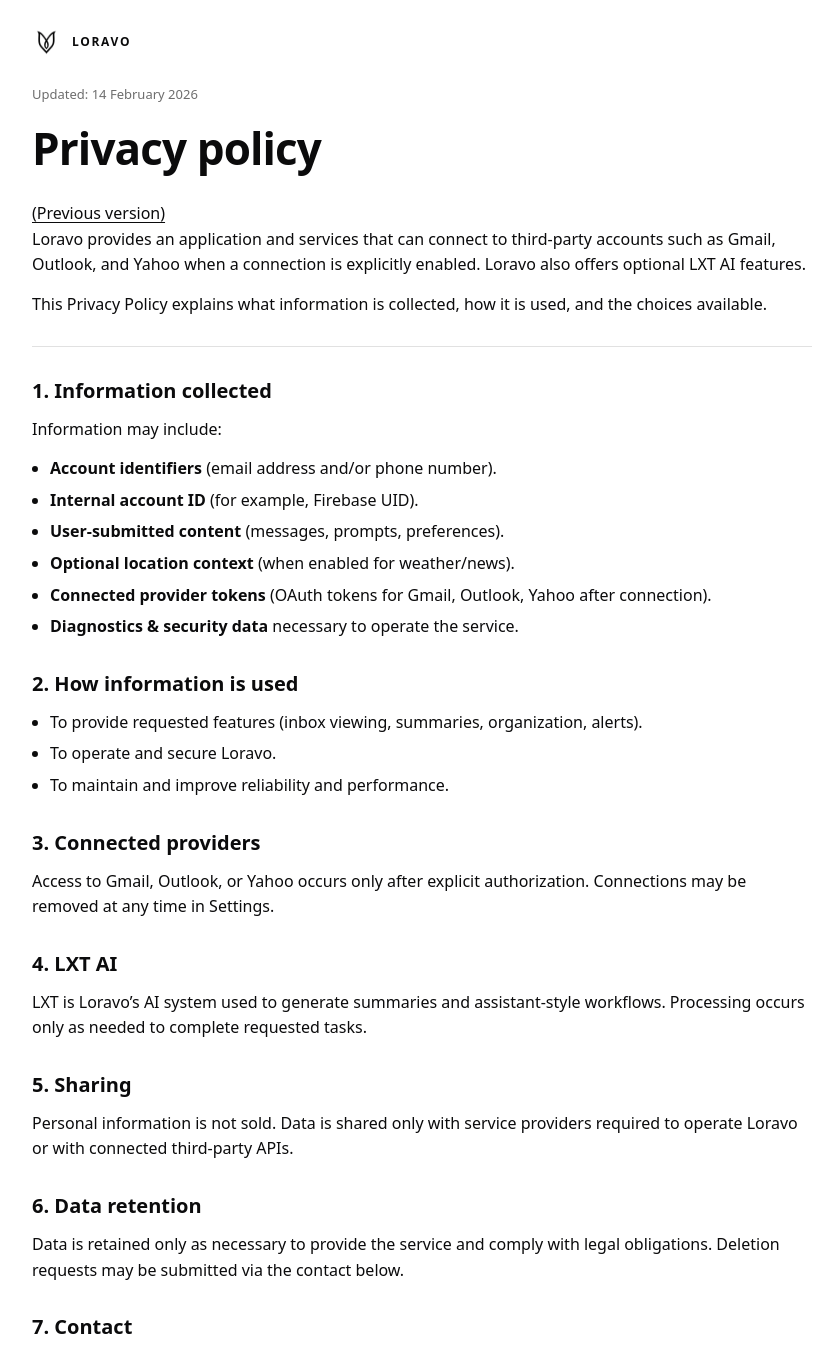
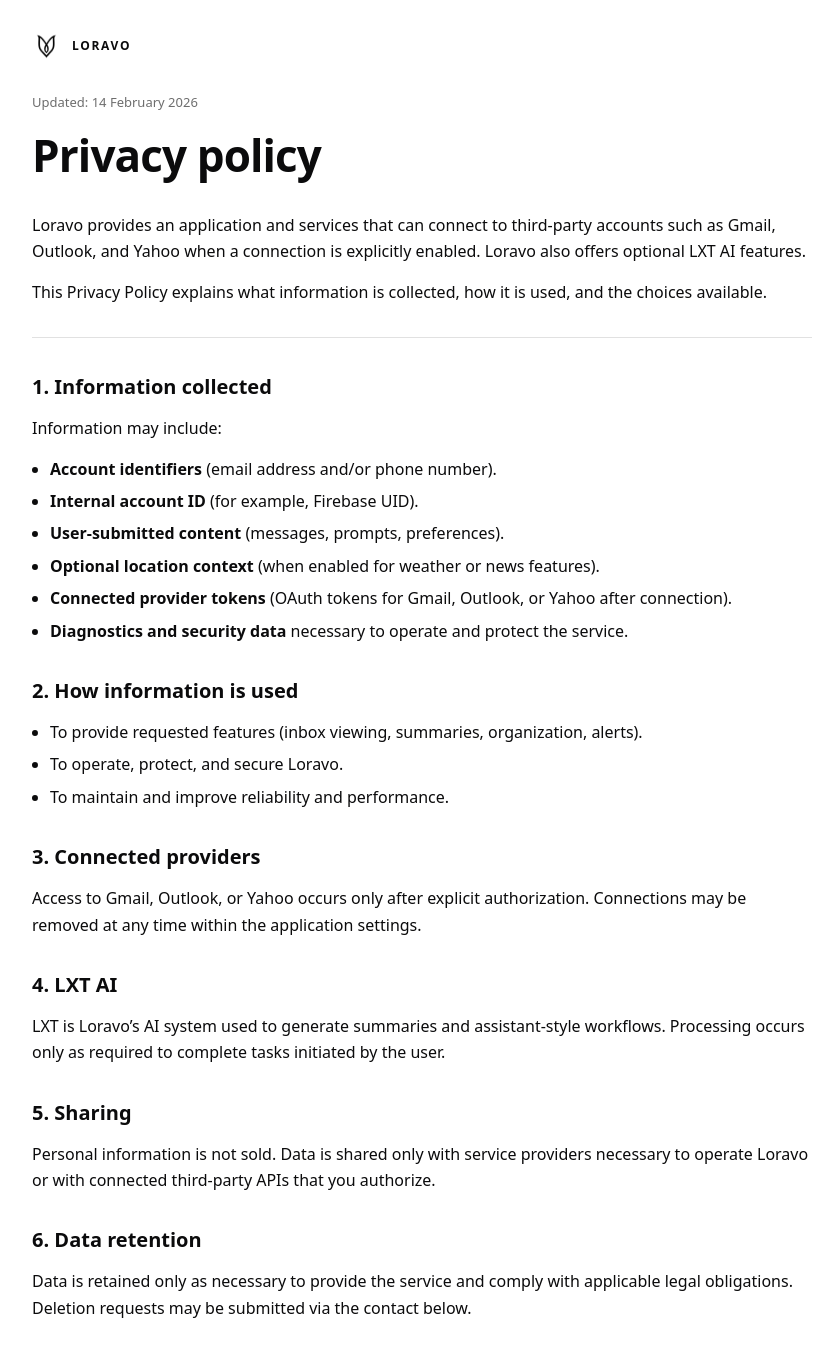
Before and after one commit to loravo/Loravo-backend, a website: page public/privacy.html in a window 1280 px wide. Shown: the top 1346 px of the page, without its empty margins (218-1057 px from the left). Drawn offline with Linux system fonts and the light colour scheme.

Commit message:
Update Gmail OAuth and backend

```diff
--- a/public/privacy.html
+++ b/public/privacy.html
@@ -18,16 +18,17 @@
       margin:0;
       background:#ffffff;
       color:var(--text);
-      font-family: ui-sans-serif, system-ui, -apple-system, "SF Pro Display",
-                   "SF Pro Text", Segoe UI, Roboto, Helvetica, Arial;
+      font-family: ui-sans-serif, system-ui, -apple-system, -apple-system,
+                   "SF Pro Display", "SF Pro Text",
+                   Segoe UI, Roboto, Helvetica, Arial;
       -webkit-font-smoothing:antialiased;
-      line-height:1.6;
+      line-height:1.65;
     }
 
     .wrap{
       max-width:var(--max);
       margin:0 auto;
-      padding:28px 20px 90px;
+      padding:32px 20px 100px;
     }
 
     /* Brand header */
@@ -35,7 +36,7 @@
       display:flex;
       align-items:center;
       gap:12px;
-      margin-bottom:28px;
+      margin-bottom:32px;
     }
 
     .logo{
@@ -55,24 +56,18 @@
     .updated{
       color:var(--muted);
       font-size:13px;
-      margin:20px 0 8px;
+      margin:16px 0 6px;
     }
 
     h1{
       font-size:44px;
       letter-spacing:-.02em;
-      margin:0 0 18px;
-    }
-
-    a{
-      color:var(--text);
-      text-decoration:underline;
-      text-underline-offset:3px;
+      margin:0 0 20px;
     }
 
     h2{
       font-size:20px;
-      margin:28px 0 10px;
+      margin:30px 0 12px;
     }
 
     p{margin:0 0 14px;}
@@ -83,7 +78,13 @@
       border:0;
       height:1px;
       background:var(--rule);
-      margin:28px 0;
+      margin:32px 0;
+    }
+
+    a{
+      color:var(--text);
+      text-decoration:underline;
+      text-underline-offset:3px;
     }
 
     @media (max-width:520px){
@@ -95,7 +96,7 @@
 <body>
   <div class="wrap">
 
-    <!-- Logo + LORAVO -->
+    <!-- Logo + Brand -->
     <div class="brand">
       <img src="/logo.png" alt="Loravo logo" class="logo" />
       <p class="brandname">LORAVO</p>
@@ -104,8 +105,6 @@
     <div class="updated">Updated: 14 February 2026</div>
     <h1>Privacy policy</h1>
 
-    <a href="/privacy-previous.html">(Previous version)</a>
-
     <p>
       Loravo provides an application and services that can connect to third-party
       accounts such as Gmail, Outlook, and Yahoo when a connection is explicitly enabled.
@@ -113,8 +112,8 @@
     </p>
 
     <p>
-      This Privacy Policy explains what information is collected, how it is used,
-      and the choices available.
+      This Privacy Policy explains what information is collected,
+      how it is used, and the choices available.
     </p>
 
     <hr />
@@ -125,39 +124,40 @@
       <li><strong>Account identifiers</strong> (email address and/or phone number).</li>
       <li><strong>Internal account ID</strong> (for example, Firebase UID).</li>
       <li><strong>User-submitted content</strong> (messages, prompts, preferences).</li>
-      <li><strong>Optional location context</strong> (when enabled for weather/news).</li>
-      <li><strong>Connected provider tokens</strong> (OAuth tokens for Gmail, Outlook, Yahoo after connection).</li>
-      <li><strong>Diagnostics & security data</strong> necessary to operate the service.</li>
+      <li><strong>Optional location context</strong> (when enabled for weather or news features).</li>
+      <li><strong>Connected provider tokens</strong> (OAuth tokens for Gmail, Outlook, or Yahoo after connection).</li>
+      <li><strong>Diagnostics and security data</strong> necessary to operate and protect the service.</li>
     </ul>
 
     <h2>2. How information is used</h2>
     <ul>
       <li>To provide requested features (inbox viewing, summaries, organization, alerts).</li>
-      <li>To operate and secure Loravo.</li>
+      <li>To operate, protect, and secure Loravo.</li>
       <li>To maintain and improve reliability and performance.</li>
     </ul>
 
     <h2>3. Connected providers</h2>
     <p>
       Access to Gmail, Outlook, or Yahoo occurs only after explicit authorization.
-      Connections may be removed at any time in Settings.
+      Connections may be removed at any time within the application settings.
     </p>
 
     <h2>4. LXT AI</h2>
     <p>
       LXT is Loravo’s AI system used to generate summaries and assistant-style workflows.
-      Processing occurs only as needed to complete requested tasks.
+      Processing occurs only as required to complete tasks initiated by the user.
     </p>
 
     <h2>5. Sharing</h2>
     <p>
       Personal information is not sold. Data is shared only with service providers
-      required to operate Loravo or with connected third-party APIs.
+      necessary to operate Loravo or with connected third-party APIs that you authorize.
     </p>
 
     <h2>6. Data retention</h2>
     <p>
-      Data is retained only as necessary to provide the service and comply with legal obligations.
+      Data is retained only as necessary to provide the service
+      and comply with applicable legal obligations.
       Deletion requests may be submitted via the contact below.
     </p>
 
```
